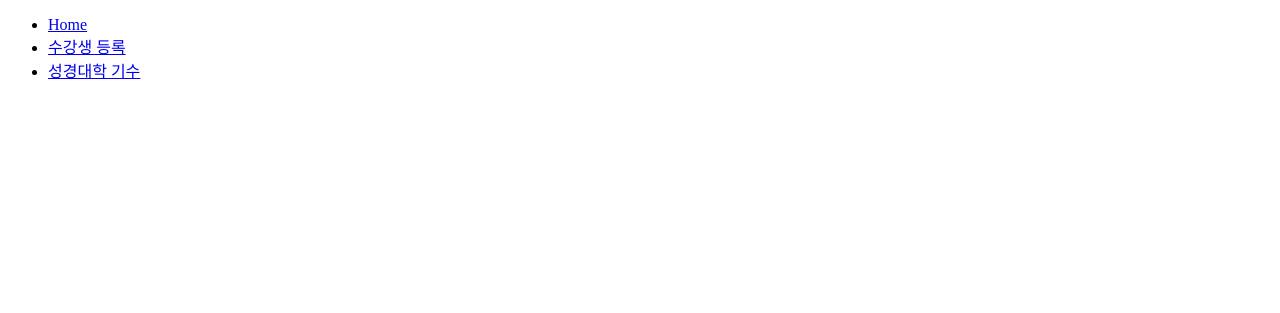
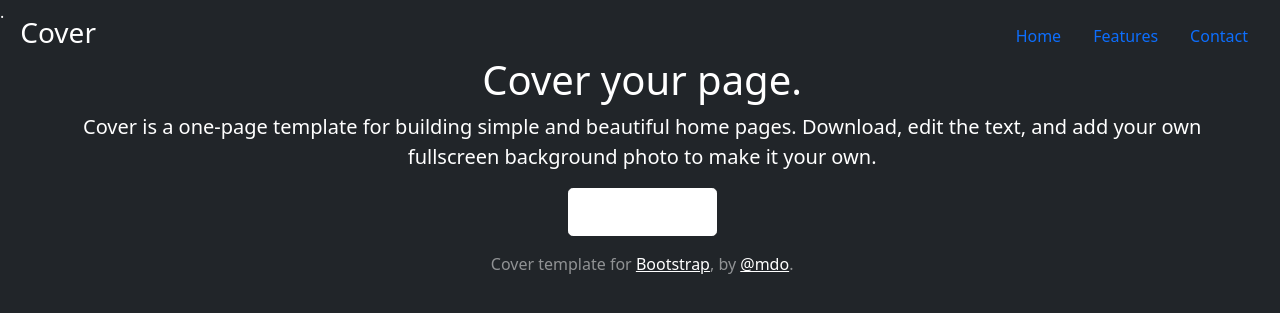
Before and after one commit to lambrosopos/bible-school-web-app, a Django app: page / in a window 1280 px wide. Shown: the top 313 px of the page. Run offline with Django 3.2, Linux system fonts and the light colour scheme.

Commit message:
add bootstrap theme

```diff
--- a/bible_school/templates/base.html
+++ b/bible_school/templates/base.html
@@ -1,9 +1,24 @@
 <!DOCTYPE html>
 <html>
   <head>
+    <!-- CSS only -->
+    <link href="https://cdn.jsdelivr.net/npm/bootstrap@5.1.1/dist/css/bootstrap.min.css" rel="stylesheet" integrity="sha384-F3w7mX95PdgyTmZZMECAngseQB83DfGTowi0iMjiWaeVhAn4FJkqJByhZMI3AhiU" crossorigin="anonymous">
+    <!-- JavaScript Bundle with Popper -->
+    <script src="https://cdn.jsdelivr.net/npm/bootstrap@5.1.1/dist/js/bootstrap.bundle.min.js" integrity="sha384-/bQdsTh/da6pkI1MST/rWKFNjaCP5gBSY4sEBT38Q/9RBh9AH40zEOg7Hlq2THRZ" crossorigin="anonymous"></script>
 
+
+    <!-- Favicons -->
+    <link rel="apple-touch-icon" href="/docs/5.1/assets/img/favicons/apple-touch-icon.png" sizes="180x180">
+    <link rel="icon" href="/docs/5.1/assets/img/favicons/favicon-32x32.png" sizes="32x32" type="image/png">
+    <link rel="icon" href="/docs/5.1/assets/img/favicons/favicon-16x16.png" sizes="16x16" type="image/png">
+    <link rel="manifest" href="/docs/5.1/assets/img/favicons/manifest.json">
+    <link rel="mask-icon" href="/docs/5.1/assets/img/favicons/safari-pinned-tab.svg" color="#7952b3">
+    <link rel="icon" href="/docs/5.1/assets/img/favicons/favicon.ico">
+    <meta name="theme-color" content="#7952b3">
+    {% block header %}
+    {% endblock %}
   </head>
-  <body>
+  <body class="d-flex h-100 text-center text-white bg-dark" cz-shortcut-listen="true">
     {% block navbar %}
     {% endblock %}
   </body>
--- a/bible_school/templates/common.html
+++ b/bible_school/templates/common.html
@@ -1,6 +1,13 @@
 {% extends 'navbars.html' %}
 
 {% block body_common %}
+<main class="px-3">
+  <h1>Cover your page.</h1>
+  <p class="lead">Cover is a one-page template for building simple and beautiful home pages. Download, edit the text, and add your own fullscreen background photo to make it your own.</p>
+  <p class="lead">
+    <a href="#" class="btn btn-lg btn-secondary fw-bold border-white bg-white">Learn more</a>
+  </p>
+</main>
 {% block main_body %}
 {% endblock %}
 {% endblock %}
--- a/bible_school/templates/navbars.html
+++ b/bible_school/templates/navbars.html
@@ -1,18 +1,38 @@
 {% extends 'base.html' %}
 
+{% block header %}
+    <style>
+      bd-placeholder-img {
+        font-size: 1.125rem;
+        text-anchor: middle;
+        -webkit-user-select: none;
+        -moz-user-select: none;
+        user-select: none;
+      }
+
+      @media (min-width: 768px) {
+        .bd-placeholder-img-lg {
+          font-size: 3.5rem;
+        }
+      }
+    </style>.
+{% endblock %}
 {% block navbar %}
-<ul class="nav justify-content-center">
-  <li class="nav-item">
-    <a class="nav-link" aria-current="page" href="#">Home</a>
-  </li>
-  <li class="nav-item">
-    <a class="nav-link" href="#">수강생 등록</a>
-  </li>
-  <li class="nav-item">
-    <a class="nav-link" href="#">성경대학 기수</a>
-  </li>
-</ul>
-{% endblock %}
-
+<div class="cover-container d-flex w-100 h-100 p-3 mx-auto flex-column">
+  <header class="mb-auto">
+    <div>
+      <h3 class="float-md-start mb-0">Cover</h3>
+      <nav class="nav nav-masthead justify-content-center float-md-end">
+        <a class="nav-link active" aria-current="page" href="#">Home</a>
+        <a class="nav-link" href="#">Features</a>
+        <a class="nav-link" href="#">Contact</a>
+      </nav>
+    </div>
+  </header>
 {% block body_common %}
 {% endblock %}
+<footer class="mt-auto text-white-50">
+  <p>Cover template for <a href="https://getbootstrap.com/" class="text-white">Bootstrap</a>, by <a href="https://twitter.com/mdo" class="text-white">@mdo</a>.</p>
+</footer>
+</div>
+{% endblock %}
```
Also changed, not shown: bible_school/app/static/css/cover.css (added, +53 -0 lines).
